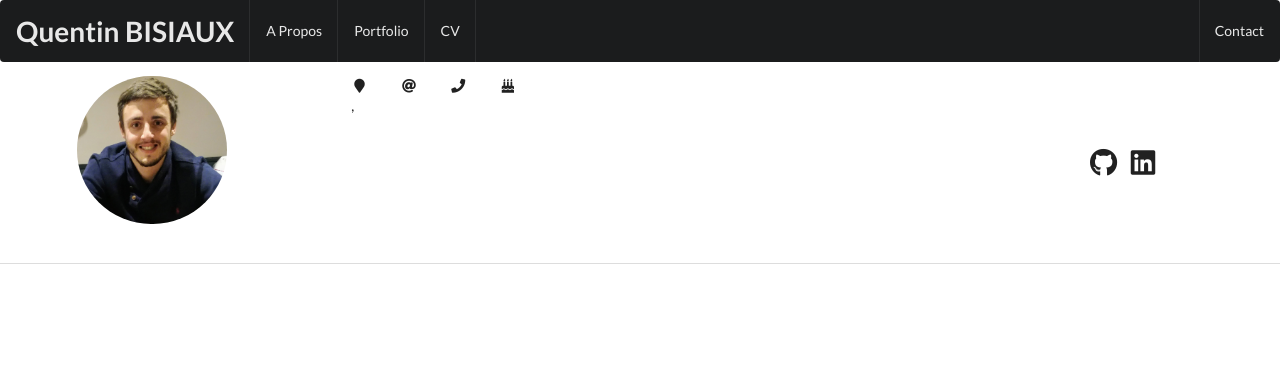
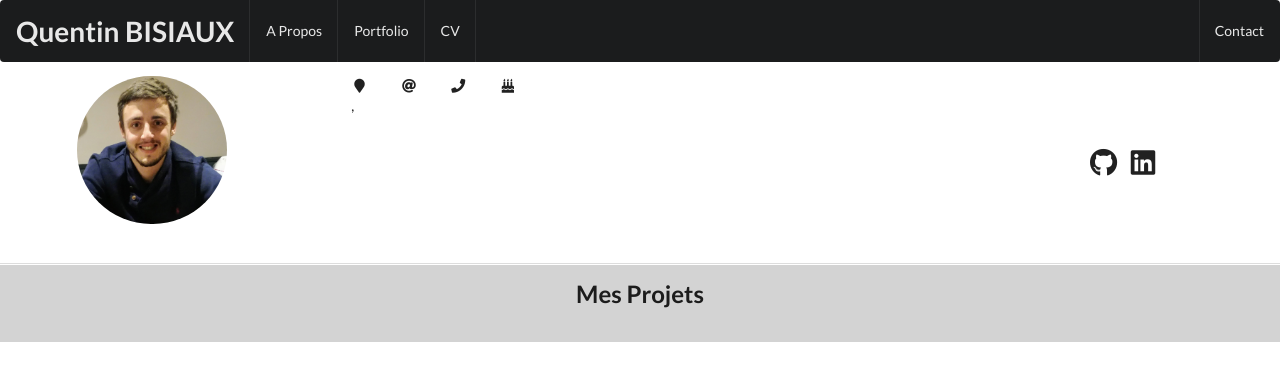
Before and after one commit to Allmytc/Portfolio, a Symfony app: template templates/home/index.html.twig in a window 1280 px wide. Shown: the top 381 px of the page. Run offline with Twig, Linux system fonts and the light colour scheme; the template is opened without the code that fills it, so the values that code supplies are empty; some libraries are stand-ins or nearby versions.

Commit message:
ça avance

```diff
--- a/src/Controller/AdminController.php
+++ b/src/Controller/AdminController.php
@@ -2,7 +2,9 @@
 
 namespace App\Controller;
 
+use App\Entity\User;
 use App\Repository\ProjectRepository;
+use App\Repository\UserRepository;
 use Sensio\Bundle\FrameworkExtraBundle\Configuration\IsGranted;
 use Symfony\Bundle\FrameworkBundle\Controller\AbstractController;
 use Symfony\Component\Routing\Annotation\Route;
@@ -13,10 +15,10 @@ class AdminController extends AbstractController
      * @IsGranted("ROLE_ADMIN")
      * @Route("/admin", name="admin")
      */
-    public function index(ProjectRepository $projectRepository)
+    public function index(UserRepository $userRepository)
     {
         return $this->render('admin/index.html.twig', [
-            'projects' => $projectRepository->findAll(),
+            'user' => $userRepository->findOneBy([]),
         ]);
     }
 }
--- a/src/Controller/ProjectController.php
+++ b/src/Controller/ProjectController.php
@@ -37,6 +37,7 @@ class ProjectController extends AbstractController
         $form->handleRequest($request);
 
         if ($form->isSubmitted() && $form->isValid()) {
+            $project->setUser($this->getUser());
             $entityManager = $this->getDoctrine()->getManager();
             $entityManager->persist($project);
             $entityManager->flush();
--- a/templates/home/include/_navbar.html.twig
+++ b/templates/home/include/_navbar.html.twig
@@ -1,6 +1,6 @@
 <div class="ui inverted menu">
     <div class="item">
-        <h1>Quentin BISIAUX</h1>
+        <a href="{{ path('home') }}"><h1>Quentin BISIAUX</h1></a>
     </div>
     <a class="item">
         A Propos
--- a/templates/home/include/_projects.html.twig
+++ b/templates/home/include/_projects.html.twig
@@ -0,0 +1,41 @@
+
+{% for project in user.projects %}
+    <div class="ui special cards">
+        <div class="card">
+            <div class="blurring dimmable image">
+                <div class="ui dimmer">
+                    <div class="content">
+                        <div class="center">
+                            <a class="ui inverted button">Voir plus</a>
+                        </div>
+                    </div>
+                </div>
+                <img src="/images/avatar/large/elliot.jpg">
+            </div>
+            <div class="content">
+                <a class="header">{{ project.name }}</a>
+                <div class="meta">
+                    <span class="date">{{ project.dateStart | date("d/m/Y") }} - {{ project.dateEnd | date("d/m/Y") }}</span>
+                </div>
+                <div class="description">
+                    {{ project.description | slice(0, 120) }} ...
+                </div>
+            </div>
+            <div class="extra content">
+                <a>
+                    <i class="git icon"></i>
+                    Technos
+                </a>
+            </div>
+        </div>
+    </div>
+
+{% endfor %}
+
+{% block javascripts %}
+    <script>
+        $('.special.cards .image').dimmer({
+            on: 'hover'
+        });
+    </script>
+{% endblock %}
--- a/templates/home/index.html.twig
+++ b/templates/home/index.html.twig
@@ -10,8 +10,17 @@
 
     <div class="ui divider"></div>
 
-    <div class="ui container">
-        {% include "home/include/_projects.html.twig" %}
+    <div style="background-color: #D3D3D3;">
+        <div class="ui two column centered grid">
+            <div class="column centered aligned">
+                <h2>Mes Projets</h2>
+            </div>
+        </div>
+        <div class="ui hidden divider"></div>
+        <div class="ui container">
+            {% include "home/include/_projects.html.twig" %}
+        </div>
+        <div class="ui hidden divider"></div>
     </div>
 
 {% endblock %}
--- a/templates/security/login.html.twig
+++ b/templates/security/login.html.twig
@@ -23,7 +23,7 @@
     <div id="bodyForm">
         <div class="ui middle aligned center aligned grid">
             <div class="column">
-                <h2 class="ui pink image header">
+                <h2 class="ui purple image header">
                     <div class="content">
                         Log-in to your account
                     </div>
@@ -48,7 +48,7 @@
                         <input type="hidden" name="_csrf_token"
                                value="{{ csrf_token('authenticate') }}"
                         >
-                        <button class="ui fluid large pink submit button" type="submit">Login</button>
+                        <button class="ui fluid large purple submit button" type="submit">Login</button>
                     </div>
 
                     <div class="ui error message"></div>
```
Also changed, not shown: src/Form/ProjectType.php (+9 -4 lines), templates/admin/index.html.twig (+8 -6 lines), templates/project/_form.html.twig (+7 -2 lines), templates/project/new.html.twig (+4 -4 lines).
